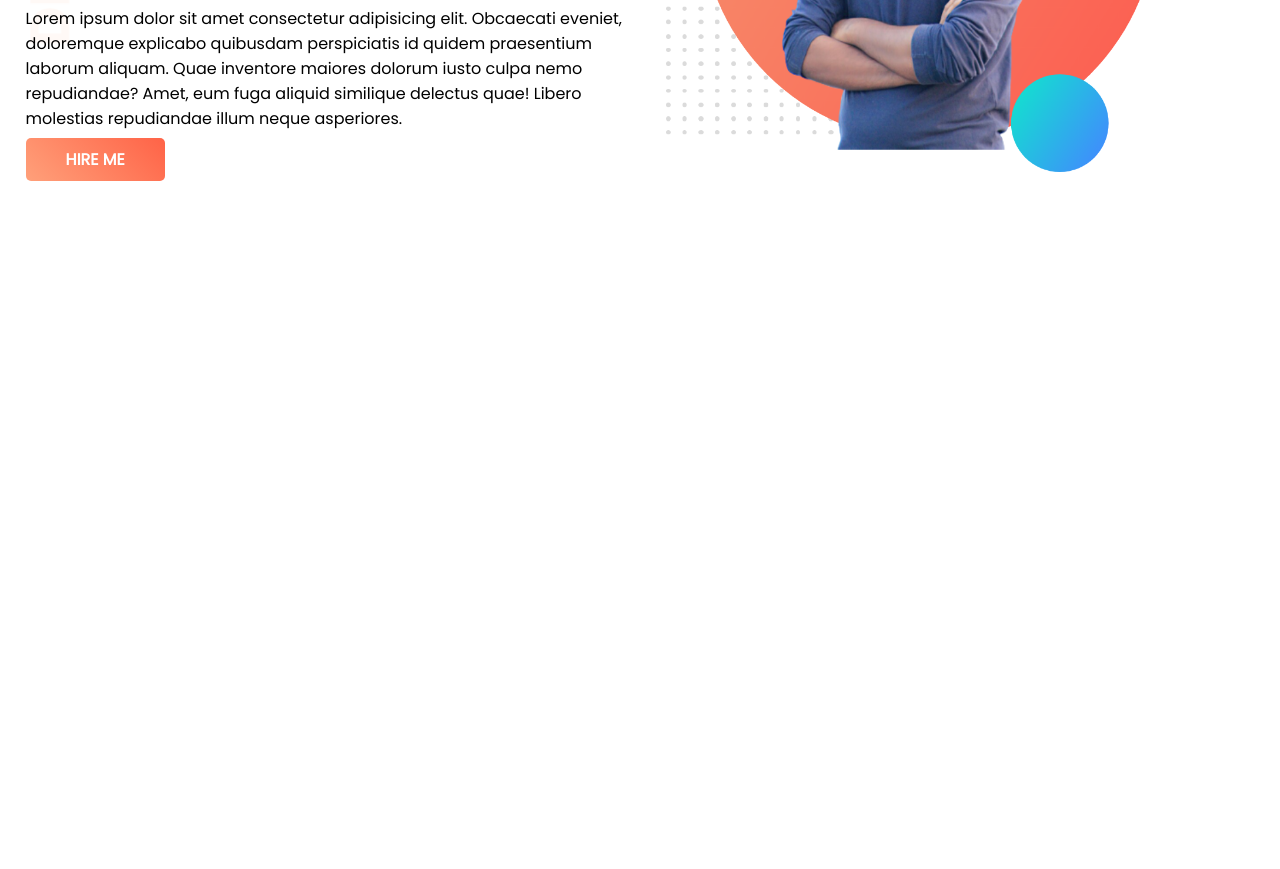
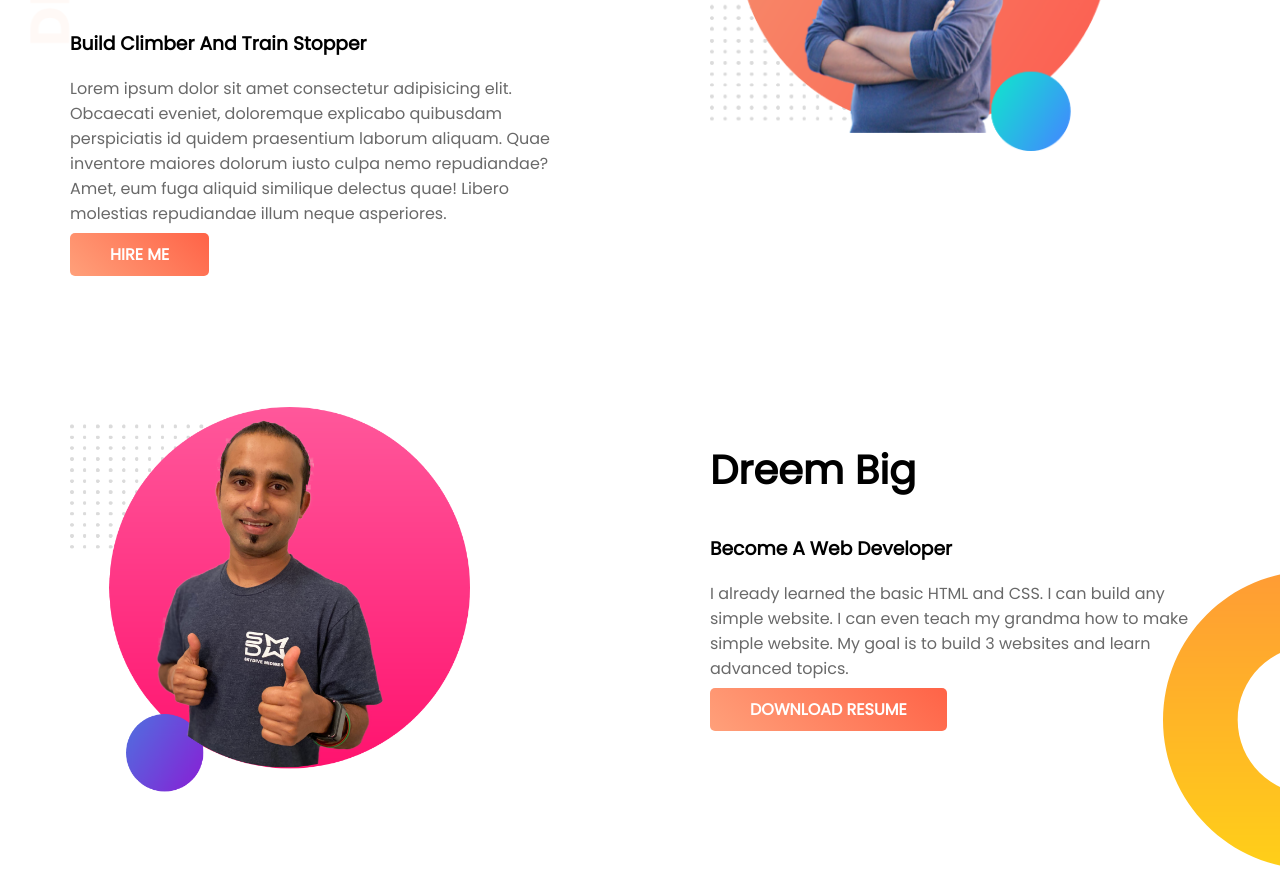
Before and after one commit to asrafulsow/developer-protfolio, a plain HTML site: page index.html in a window 1280 px wide. Shown: the part 316-1185 px from the top of the page. Before the commit the page ends 800 px from the top, so only its background shows below. Drawn offline with Linux system fonts and the light colour scheme.

Commit message:
seccond section

```diff
--- a/index.html
+++ b/index.html
@@ -25,5 +25,16 @@
             <img src="images/my-bg.png" alt="">
         </div>
     </section>
+    <section class="dreem-big">
+        <div class="half-width">
+            <img src="images/jhankar2.png" alt="">
+        </div>
+        <div class="half-width">
+            <h2 class="sec-had">Dreem Big</h2>
+            <h3>Become A Web Developer</h3>
+            <p>I already learned the basic HTML and CSS. I can build any simple website. I can even teach my grandma how to make simple website. My goal is to build 3 websites and learn advanced topics.</p>
+            <a class="link-tab" href="">DOWNLOAD RESUME</a>
+        </div>
+    </section>
 </body>
 </html>
--- a/style.css
+++ b/style.css
@@ -4,6 +4,9 @@ body{
 }
 h1{
     font-size: 50px;
+}
+P{
+    color: dimgray;
 }
 .orange{
     color: orange;
@@ -18,6 +21,7 @@ section{
 .half-width{
     width: 50%;
     padding-left: 2%;
+    padding: 70px;
 }
 .half-width img{
     width: 80%;
@@ -30,3 +34,11 @@ section{
     padding: 10px 40px;
     border-radius: 5px;
 }
+.sec-had{
+    font-size: 40px;
+}
+.dreem-big{
+    background-image: url(images/dream-bg.png);
+    background-repeat: no-repeat;
+    background-position: right bottom;
+}
```
